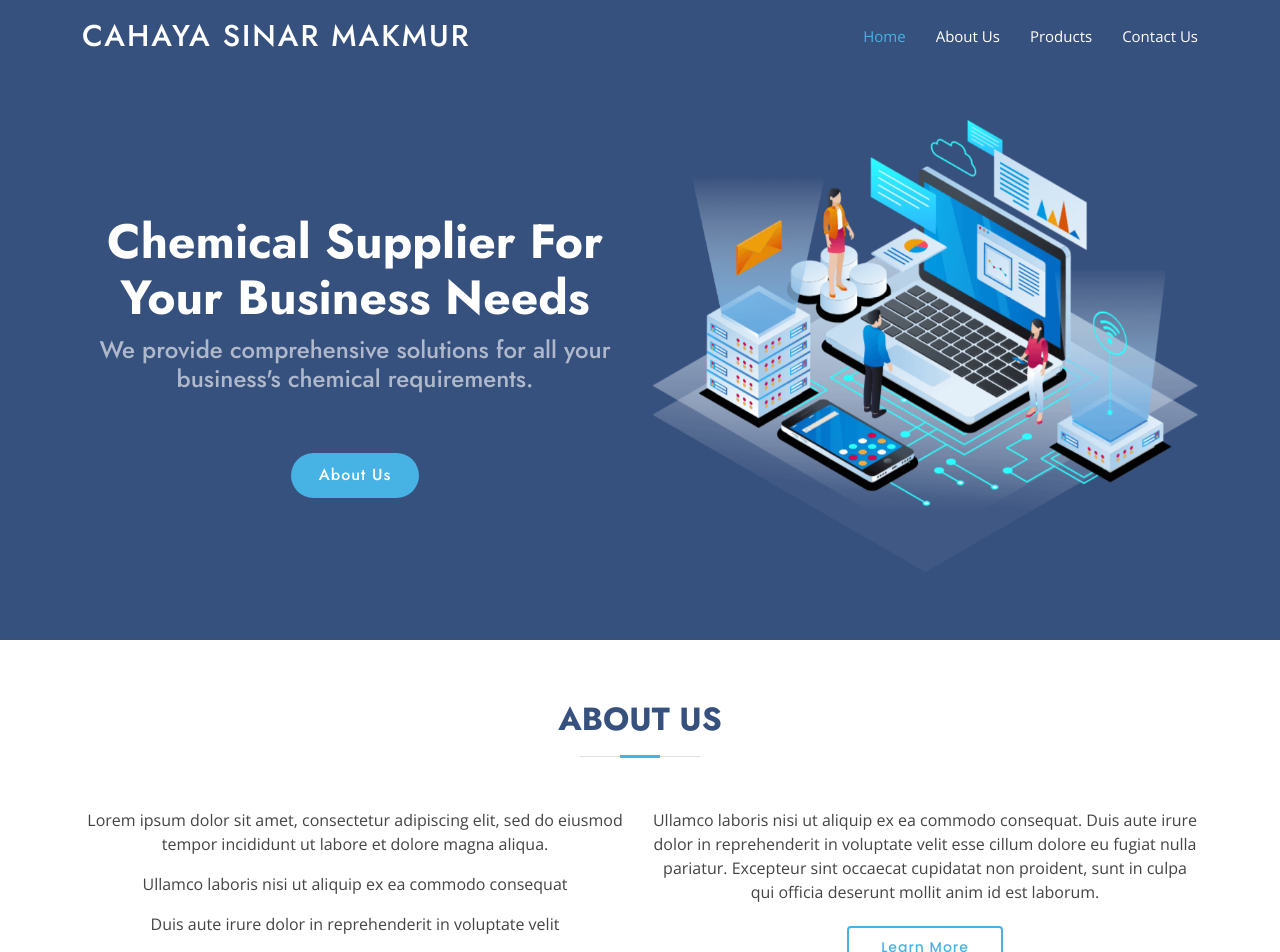
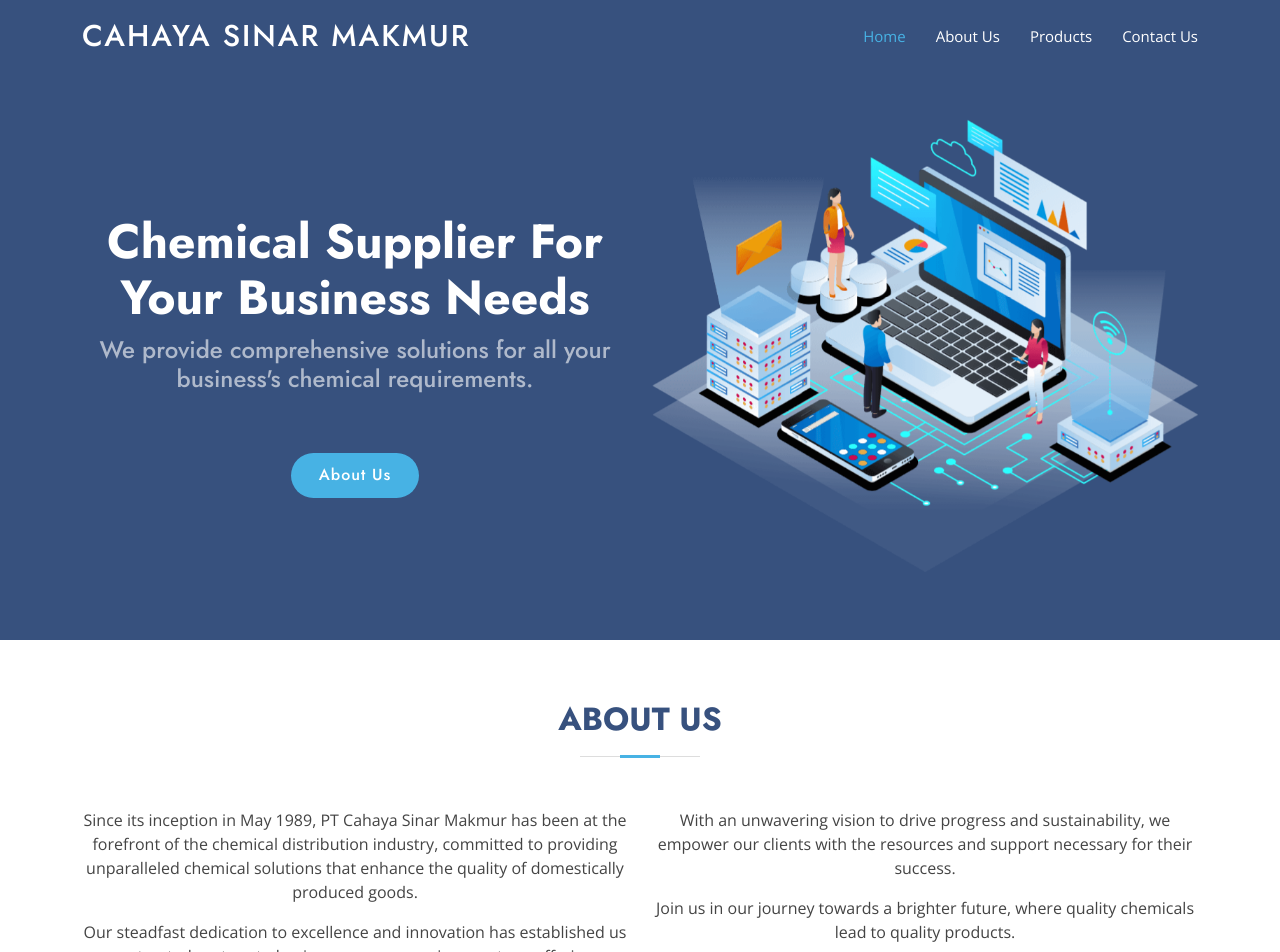
Before and after one commit to steventjoa89/cahaya-sinar-makmur, a React (Create React App) app: page / in a window 1280 px wide. Shown: the top 952 px of the page. Built offline with nearby package versions, Linux system fonts and the light colour scheme.

Commit message:
navbar on about us done.

```diff
--- a/src/components/AboutUs.js
+++ b/src/components/AboutUs.js
@@ -1,8 +1,16 @@
 import React from "react";
 import { Link } from "react-router-dom";
-import { ABOUT_US_HOME } from "../data/data";
 
 function AboutUs() {
+  const aboutUsLeft = [
+    "Since its inception in May 1989, PT Cahaya Sinar Makmur has been at the forefront of the chemical distribution industry, committed to providing unparalleled chemical solutions that enhance the quality of domestically produced goods.",
+    "Our steadfast dedication to excellence and innovation has established us as a trusted partner to businesses across various sectors, offering a meticulously curated selection of chemicals to meet diverse needs.",
+  ];
+  const aboutUsRight = [
+    "With an unwavering vision to drive progress and sustainability, we empower our clients with the resources and support necessary for their success.",
+    "Join us in our journey towards a brighter future, where quality chemicals lead to quality products.",
+  ];
+
   return (
     <section id="about" className="about">
       <div className="container" data-aos="fade-up">
@@ -12,13 +20,13 @@ function AboutUs() {
 
         <div className="row content">
           <div className="col-lg-6">
-            {ABOUT_US_HOME.slice(0, 3).map((about_us, i) => (
-              <p key={i}>{about_us}</p>
+            {aboutUsLeft.map((about, i) => (
+              <p key={i}>{about}</p>
             ))}
           </div>
           <div className="col-lg-6 pt-4 pt-lg-0">
-            {ABOUT_US_HOME.slice(3, 4).map((about_us, i) => (
-              <p key={i}>{about_us}</p>
+            {aboutUsRight.map((about, i) => (
+              <p key={i}>{about}</p>
             ))}
             <Link to="/about-us" className="btn-learn-more">
               Learn More
--- a/src/components/Header.js
+++ b/src/components/Header.js
@@ -2,6 +2,7 @@ import React, { useEffect, useState } from "react";
 import { COMPANY_NAME } from "../data/data";
 import { MdMenu } from "react-icons/md";
 import { Link } from "react-router-dom";
+import { scrollToElement, scrollToTop } from "../utils/scrollUtil";
 
 function Header() {
   const [isScrolled, setIsScrolled] = useState(false);
@@ -37,24 +38,26 @@ function Header() {
         >
           <ul>
             <li>
-              <Link to="#hero" className="nav-link scrollto active">
+              <div
+                className="nav-link scrollto active"
+                onClick={() => scrollToTop()}
+              >
                 Home
-              </Link>
+              </div>
             </li>
             <li>
-              <Link to="#about" className="nav-link scrollto">
+              <div
+                className="nav-link scrollto"
+                onClick={() => scrollToElement("about")}
+              >
                 About Us
-              </Link>
+              </div>
             </li>
             <li>
-              <Link to="#products" className="nav-link scrollto">
-                Products
-              </Link>
+              <div className="nav-link scrollto">Products</div>
             </li>
             <li>
-              <a className="nav-link scrollto" href="#contact">
-                Contact Us
-              </a>
+              <div className="nav-link scrollto">Contact Us</div>
             </li>
           </ul>
           {/* <i className="bi bi-list mobile-nav-toggle"></i> */}
--- a/src/data/data.js
+++ b/src/data/data.js
@@ -21,13 +21,6 @@ export const CLIENTS = [
   { name: "myob", image: "/images/clients/client-4.png" },
   { name: "myob", image: "/images/clients/client-5.png" },
   { name: "myob", image: "/images/clients/client-6.png" },
-];
-
-export const ABOUT_US_HOME = [
-  "Lorem ipsum dolor sit amet, consectetur adipiscing elit, sed do eiusmod tempor incididunt ut labore et dolore magna aliqua.",
-  "Ullamco laboris nisi ut aliquip ex ea commodo consequat",
-  "Duis aute irure dolor in reprehenderit in voluptate velit",
-  "Ullamco laboris nisi ut aliquip ex ea commodo consequat. Duis aute irure dolor in reprehenderit in voluptate velit esse cillum dolore eu fugiat nulla pariatur. Excepteur sint occaecat cupidatat non proident, sunt in culpa qui officia deserunt mollit anim id est laborum.",
 ];
 
 export const WHY_US_TITLE = "Why choose ";
--- a/src/index.css
+++ b/src/index.css
@@ -158,8 +158,8 @@ h6 {
   position: relative;
 }
 
-.navbar a,
-.navbar a:focus {
+.navbar div,
+.navbar div:focus {
   display: flex;
   align-items: center;
   justify-content: space-between;
@@ -169,19 +169,20 @@ h6 {
   color: #fff;
   white-space: nowrap;
   transition: 0.3s;
-}
-
-.navbar a i,
-.navbar a:focus i {
+  cursor: pointer;
+}
+
+.navbar div i,
+.navbar div:focus i {
   font-size: 12px;
   line-height: 0;
   margin-left: 5px;
 }
 
-.navbar a:hover,
+.navbar div:hover,
 .navbar .active,
 .navbar .active:focus,
-.navbar li:hover > a {
+.navbar li:hover > div {
   color: #47b2e4;
 }
 
```
